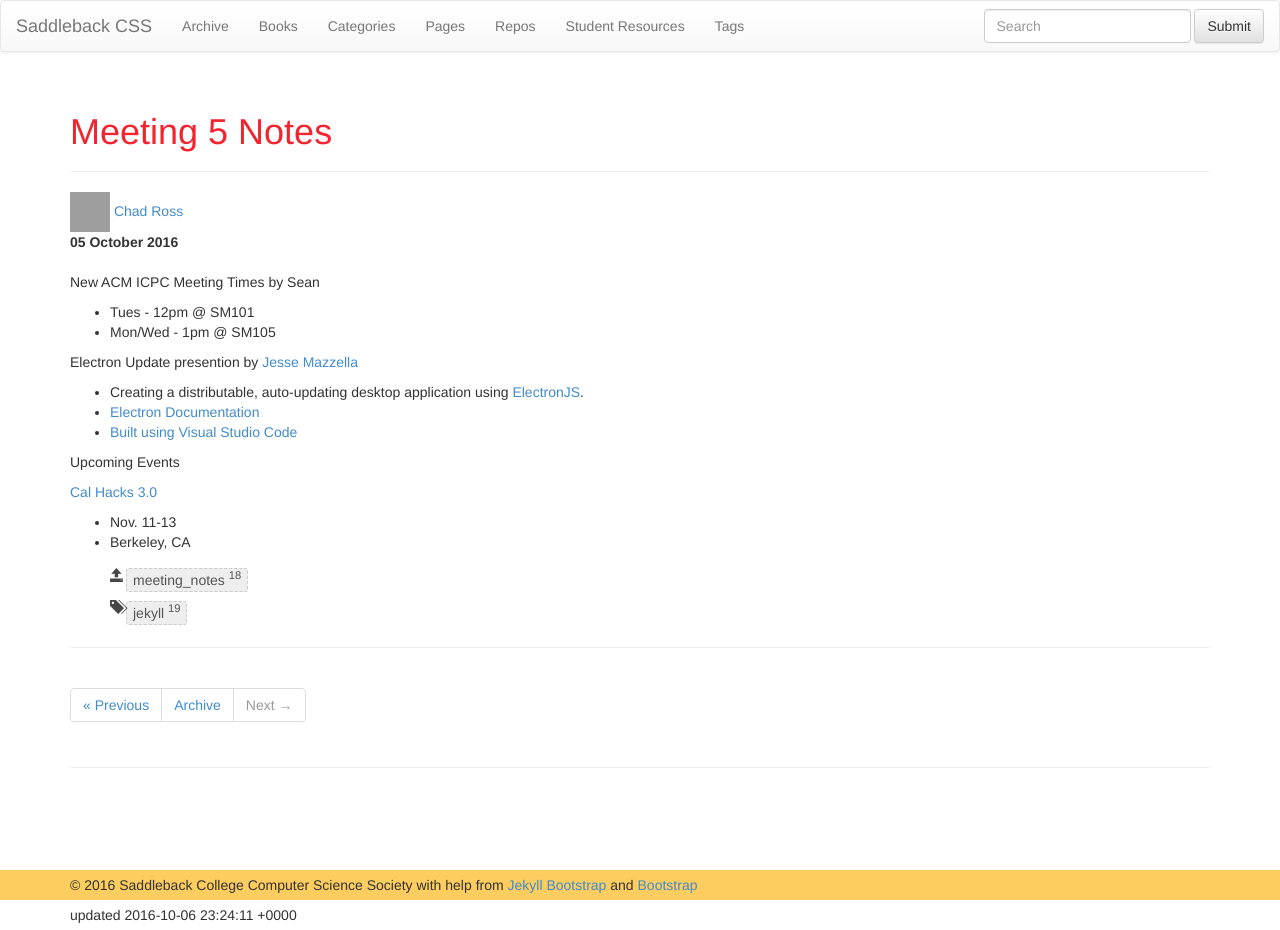
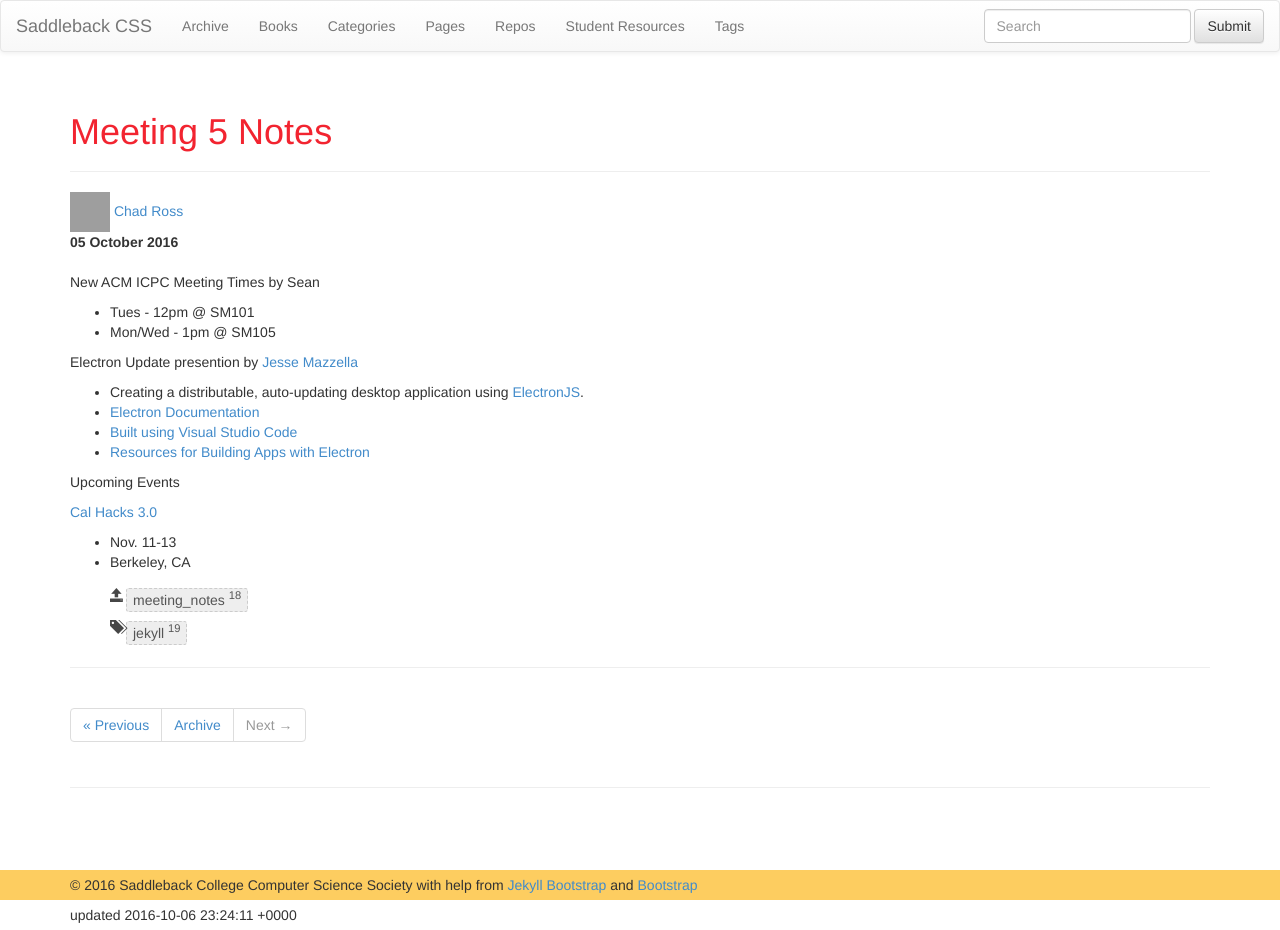
Before and after one commit to SaddlebackCSS/SaddlebackCSS.github.io, a Jekyll site: the page built from meeting_notes/_posts/2016-10-04-meeting-5.md, in a window 1280 px wide. Built offline with Jekyll 4.4.1, drawn with Linux system fonts in a browser that asks for light colours; nearby versions of some CDN libraries; grey boxes are pictures that could not be loaded.

Commit message:
add a cool repo i found

```diff
--- a/meeting_notes/_posts/2016-10-04-meeting-5.md
+++ b/meeting_notes/_posts/2016-10-04-meeting-5.md
@@ -19,6 +19,7 @@ Electron Update presention by [Jesse Mazzella](https://github.com/ozyx)
 - Creating a distributable, auto-updating desktop application using [ElectronJS](https://www.electron.atom.io).
 - [Electron Documentation](https://www.electron.atom.io/docs/)
 - [Built using Visual Studio Code](https://code.visualstudio.com)
+- [Resources for Building Apps with Electron](https://github.com/sindresorhus/awesome-electron)
 
 Upcoming Events
 
```
